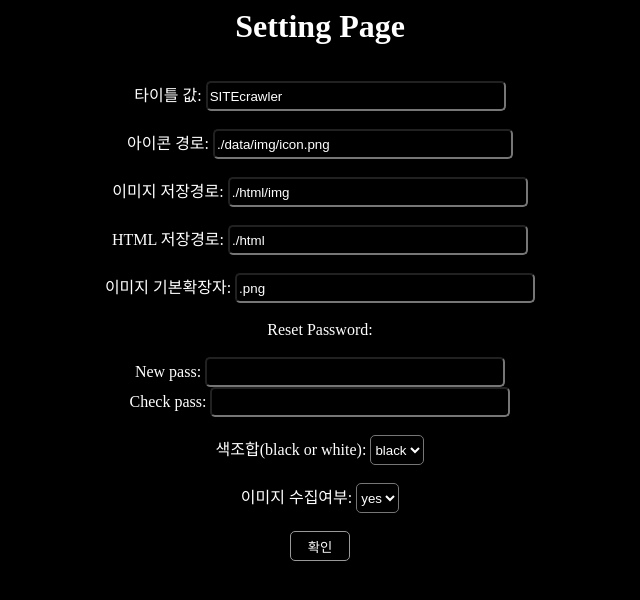
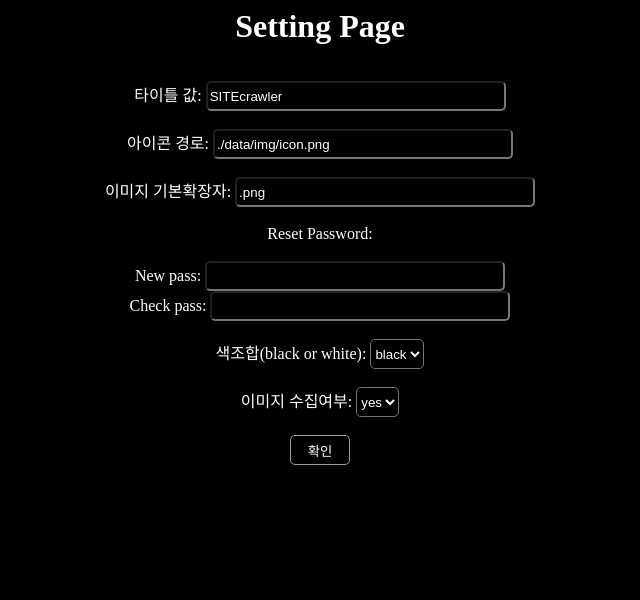
Before and after one commit to Sosd2222/SITEcrawler, a PHP site: page /setting.php?pass=1 in a window 1280 px wide. Shown: the top 600 px of the page, without its empty margins (320-960 px from the left). Run offline with PHP 8.4, Linux system fonts and the light colour scheme; data that the repository does not hold is empty.

Commit message:
Update setting.php

```diff
--- a/setting.php
+++ b/setting.php
@@ -91,8 +91,6 @@
     echo "\t<strong><span class=\"head\">Setting Page</span></strong><br><br><br>\n";
     echo "\t타이틀 값: <input type=\"text\" name=\"title\" value=\"$SET_title\"><br><br>\n";
     echo "\t아이콘 경로: <input type=\"text\" name=\"icon\" value=\"$SET_iconpath\"><br><br>\n";
-    echo "\t이미지 저장경로: <input type=\"text\" name=\"imgpath\" value=\"$SET_imgpath\"><br><br>\n";
-    echo "\tHTML 저장경로: <input type=\"text\" name=\"htmlpath\" value=\"$SET_htmlpath\"><br><br>\n";
     echo "\t이미지 기본확장자: <input type=\"text\" name=\"imgext\" value=\"$SET_imgext\"><br><br>\n";
     echo "\tReset Password: <br><br>New pass: <input type=\"password\" name=\"password\" maxlength=\"15\"><br>Check pass: <input type=\"password\" name=\"password2\" maxlength=\"15\"><br><br>\n";
     echo "\t색조합(black or white): <select name=\"colorset\">\n";
```
